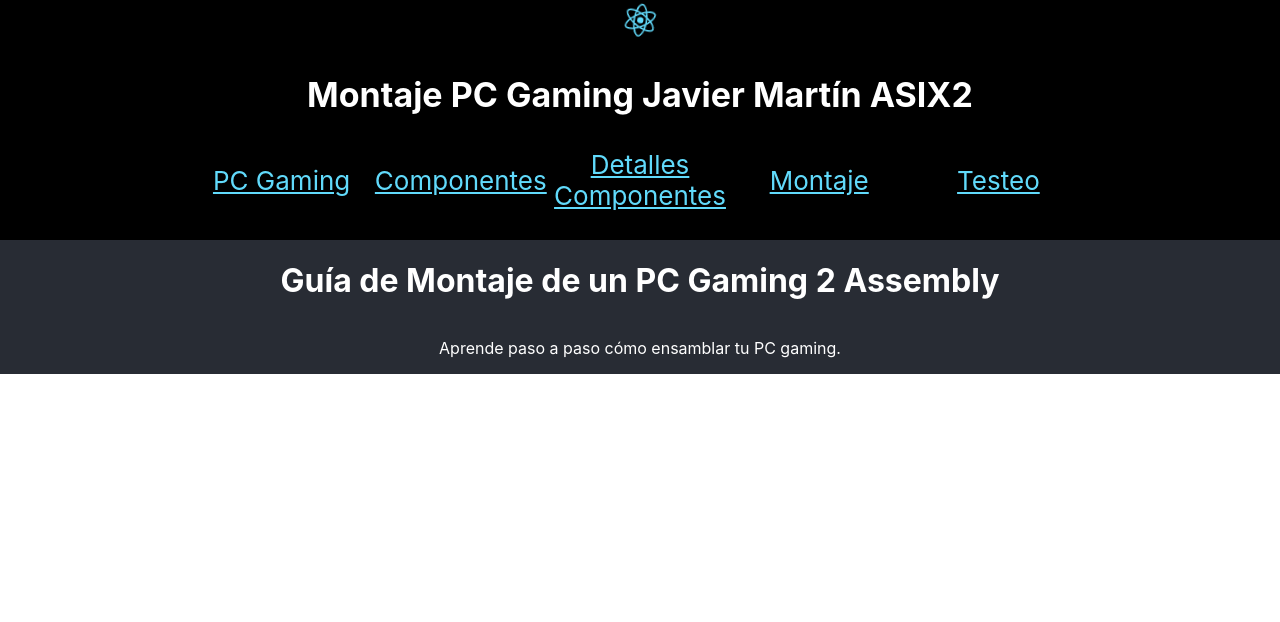
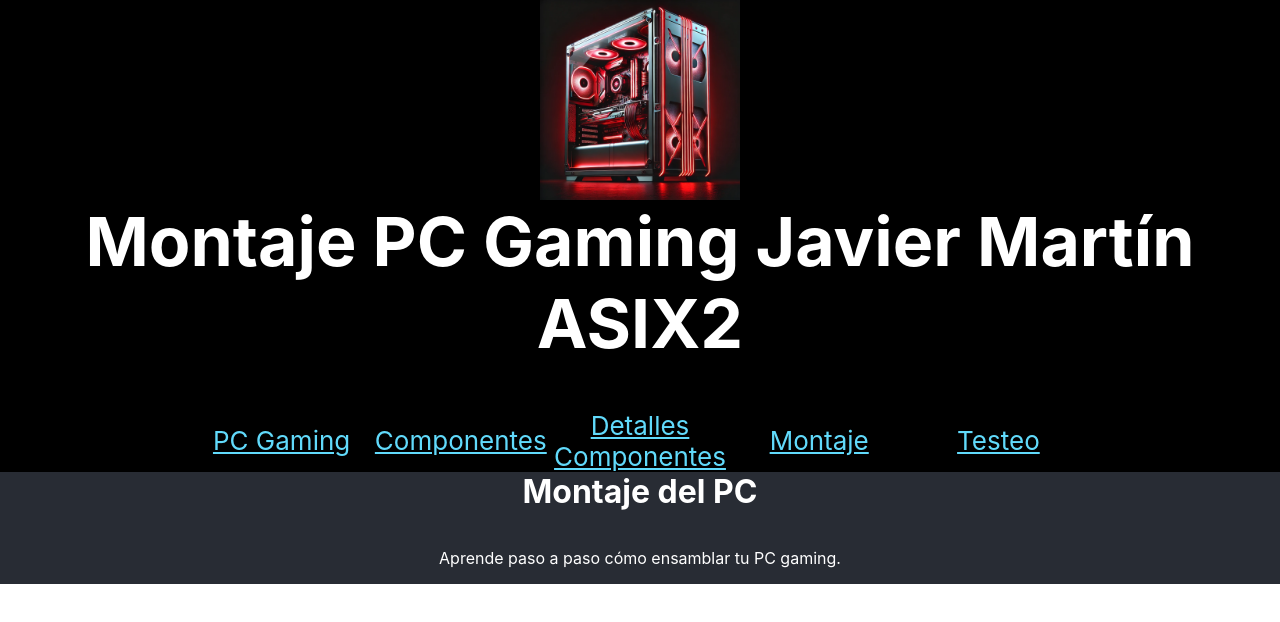
Before and after one commit to JaViBDN10/ReactProject, a React (Create React App) app: page /assembly in a window 1280 px wide. Shown: the top 622 px of the page. Built offline with nearby package versions, Linux system fonts and the light colour scheme.

Commit message:
Add files via upload

```diff
--- a/src/App.css
+++ b/src/App.css
@@ -3,15 +3,15 @@
 }
 
 .App-logo {
-  height: 5vmin;
+  height: 25vmin;
   pointer-events: none;
 }
 
-@media (prefers-reduced-motion: no-preference) {
+/* @media (prefers-reduced-motion: no-preference) {
   .App-logo {
     animation: App-logo-spin infinite 20s linear;
   }
-}
+} */
 div#root{
   background-color: #000000;
 }
@@ -32,6 +32,11 @@ div.menu{
   width: 70vw;
 }
 
+h1{
+  padding: 0%;
+  margin-top: 0%;
+
+}
 div{
   background-color: #282c34;
   display: flex;
@@ -60,11 +65,11 @@ div{
   color: #61dafb;
 }
 
-@keyframes App-logo-spin {
+/* @keyframes App-logo-spin {
   from {
     transform: rotate(0deg);
   }
   to {
     transform: rotate(360deg);
   }
-}
+} */
--- a/src/functions/Layout.js
+++ b/src/functions/Layout.js
@@ -1,14 +1,14 @@
 import '../App.css';
-import logo from '../logo.svg';
+import logo from '../img/PcGaming.webp';
 
 const Layout = function layout() {
     return (
     <div className="App">
         <header className="App-header">
           <img src={logo} className="App-logo" alt="logo" />
-          <p>
+          <h1>
             Montaje PC Gaming Javier Martín ASIX2
-          </p>
+          </h1>
           <div className="menu">
             <div><a className="App-link" href="/Pcgaming" rel="noopener noreferrer">PC Gaming</a></div>
             <div><a className="App-link" href="/Components" rel="noopener noreferrer">Componentes</a></div>
--- a/src/pages/Assembly.js
+++ b/src/pages/Assembly.js
@@ -3,7 +3,7 @@ import React from 'react';
 const Assembly = () => {
   return (
     <div>
-      <h1>Guía de Montaje de un PC Gaming 2 Assembly</h1>
+      <h1>Montaje del PC</h1>
       <p>Aprende paso a paso cómo ensamblar tu PC gaming.</p>
     </div>
   );
--- a/src/pages/Components.js
+++ b/src/pages/Components.js
@@ -3,7 +3,7 @@ import React from 'react';
 const Components = () => {
   return (
     <div>
-      <h1>Guía de Montaje de un PC Gaming 2</h1>
+      <h1>Componentes</h1>
       <p>Aprende paso a paso cómo ensamblar tu PC gaming.</p>
     </div>
   );
--- a/src/pages/Details.js
+++ b/src/pages/Details.js
@@ -3,7 +3,7 @@ import React from 'react';
 const Details = () => {
   return (
     <div>
-       <h1>Guía de Montaje de un PC Gaming</h1>
+       <h1>Detalles de los componentes</h1>
        <p>Aprende paso a paso cómo ensamblar tu PC gaming.</p>
     </div>
   );
--- a/src/pages/Testing.js
+++ b/src/pages/Testing.js
@@ -3,7 +3,7 @@ import React from 'react';
 const Testing = () => {
   return (
     <div>
-      <h1>Guía de Montaje de un PC Gaming Testing</h1>
+      <h1>Testeo del PC</h1>
       <p>Aprende paso a paso cómo ensamblar tu PC gaming.</p>
     </div>
   );
```
Also changed, not shown: src/img/PcGaming.webp (added), 1 other file (tests, documents, lock files or other folders).
